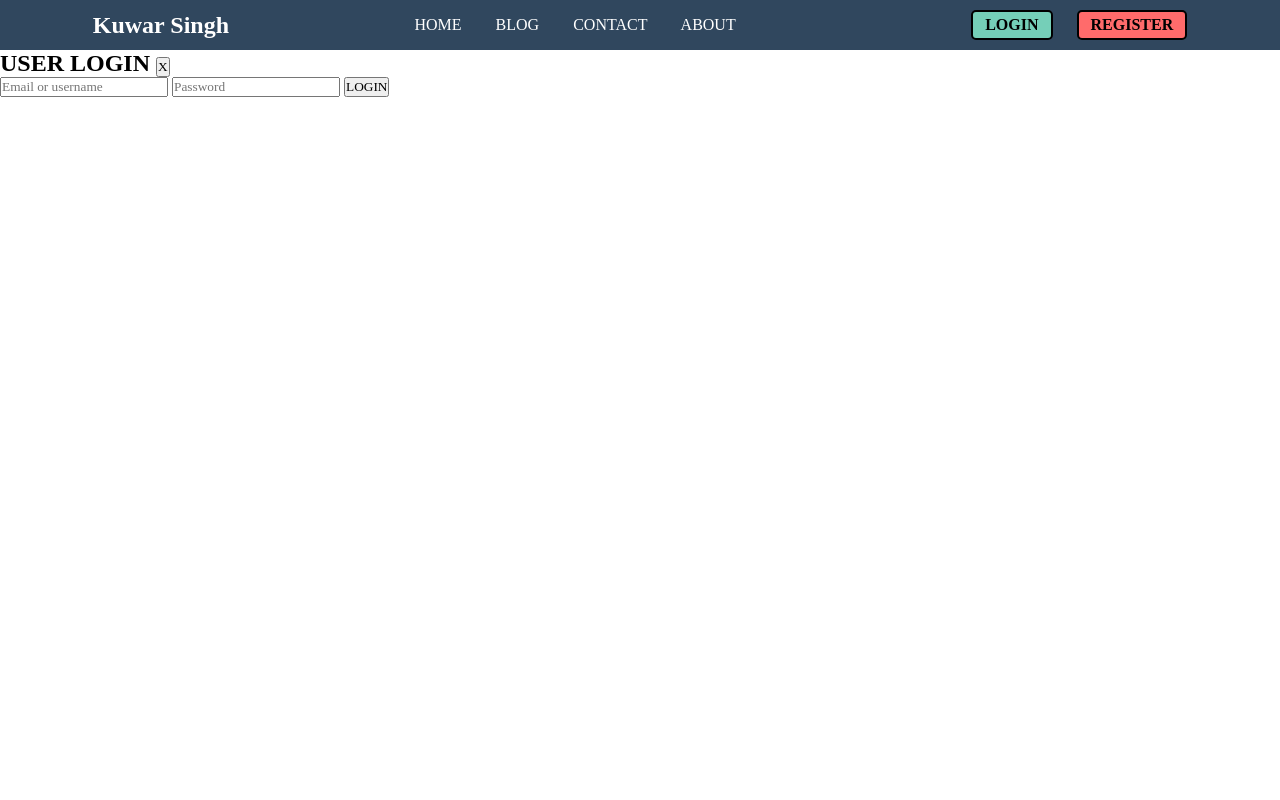
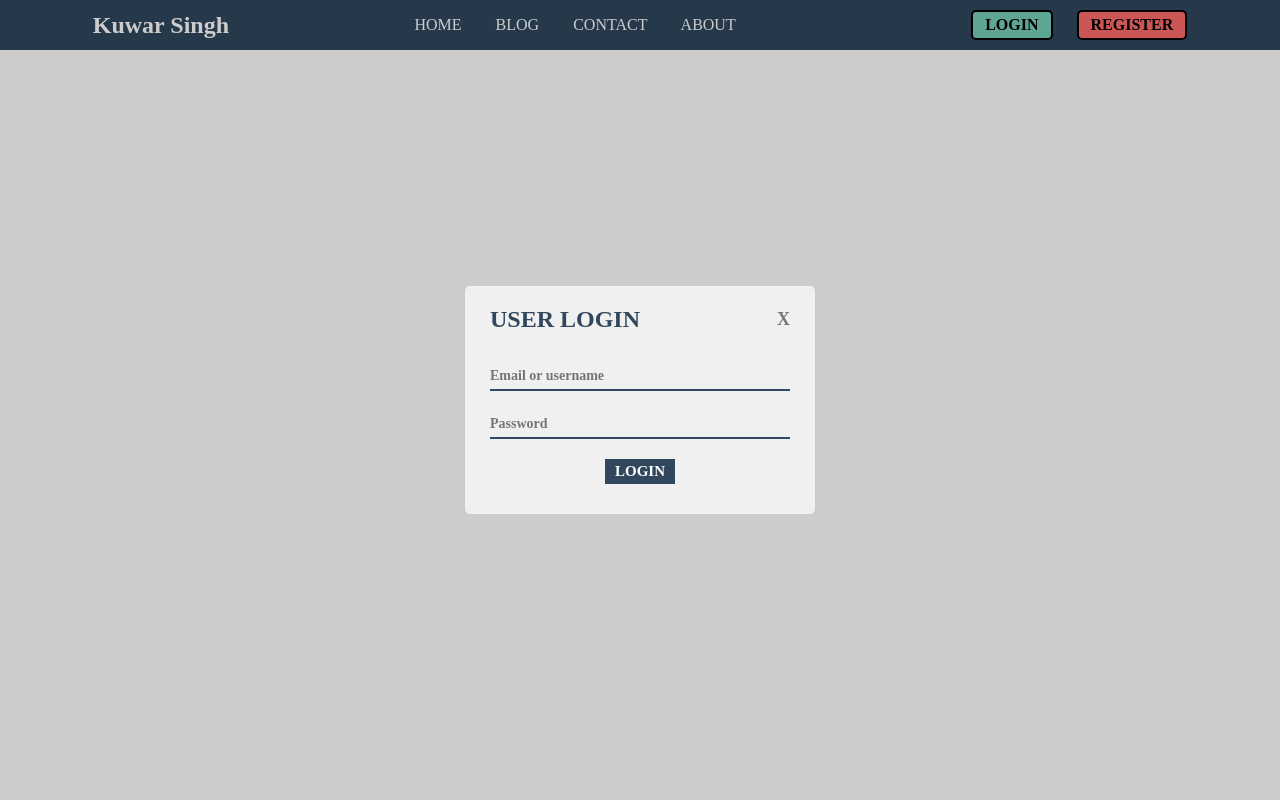
Before and after one commit to Kuwar20/php-projects, a PHP site: page / in a window 1280 px wide. Run offline with PHP 8.4, Linux system fonts and the light colour scheme.

Commit message:
Update login page with improved styling and login button class

```diff
--- a/login_register/index.php
+++ b/login_register/index.php
@@ -29,7 +29,7 @@
                 </h2>
                 <input type="text" placeholder="Email or username">
                 <input type="password" placeholder="Password">
-                <button type="submit">LOGIN</button>
+                <button type="submit" class="login-btn">LOGIN</button>
             </form>
         </div>
     </div>
--- a/login_register/style.css
+++ b/login_register/style.css
@@ -38,3 +38,72 @@ header div.sign-in-up button{
 header div.sign-in-up button:last-child{
     background-color: #ff6b6b;
 }
+
+div.popup-container{
+    position: fixed;
+    top: 0;
+    left: 0;
+    width: 100%;
+    height: 100%;
+    background-color: rgba(0, 0, 0, 0.2);
+    display: flex;
+    justify-content: center;
+    align-items: center;
+    flex-direction: row;
+}
+
+div.popup-container div.popup{
+    background-color: #f0f0f0;
+    width: 350px;
+    border-radius: 5px;
+    padding: 20px 25px 30px 25px;
+}
+
+div.popup-container div.popup h2{
+display: flex;
+justify-content: space-between;
+align-items: center;
+flex-direction: row;
+margin-bottom: 30px;
+color:#30475e;
+
+}
+
+div.popup-container div.popup h2 button{
+    border: none;
+    background-color: transparent;
+    outline: none;
+    font-size: 18px;
+    font-weight: 550;
+    color: #797775;
+    cursor: pointer;
+}
+
+div.popup-container div.popup input{
+    width: 100%;
+    margin-bottom: 20px;
+    background-color: transparent;
+    border: none;
+    border-bottom: 2px solid #30475e;
+    outline: none;
+    border-radius: 0;
+    padding: 5px 0;
+    font-weight: 550;
+    font-size: 14px;
+}
+
+div.popup-container div.popup button.login-btn{
+    font-weight: 550;
+    font-size: 15px;
+    color: white;
+    background-color: #30475e;
+    padding: 4px 10px;
+    border: none;
+    outline: none;
+    cursor: pointer;
+    margin-top: 5px;
+    /* make this button in the center */
+    display: block;
+    margin: 0 auto;
+
+}
```
